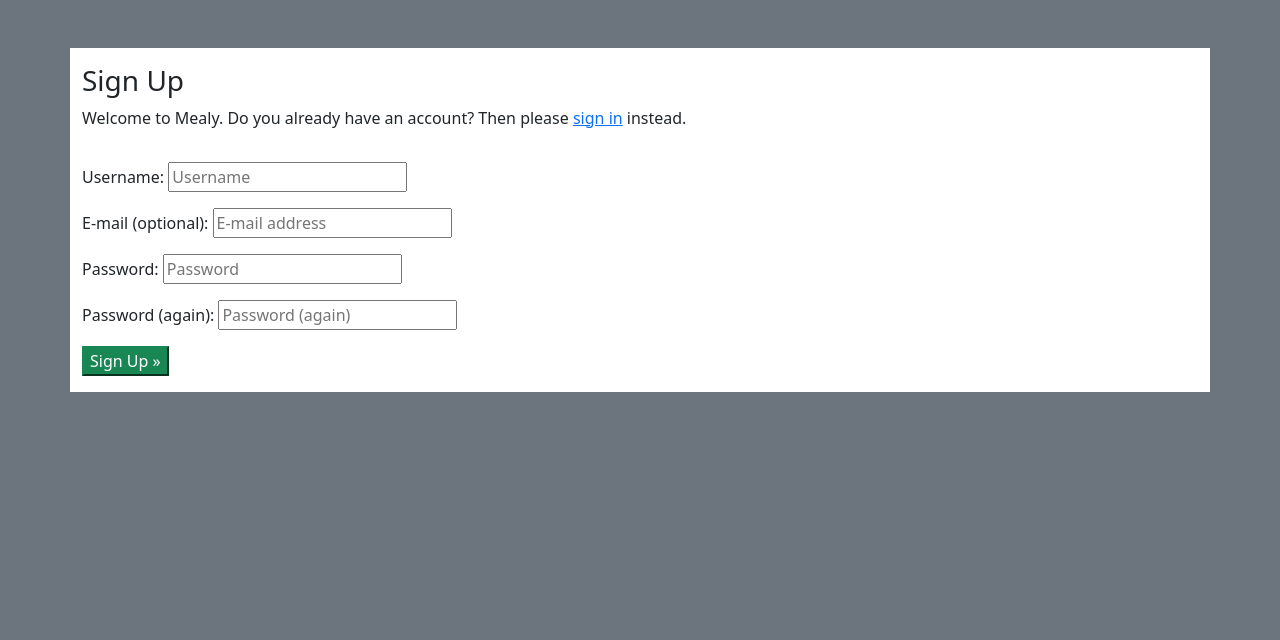
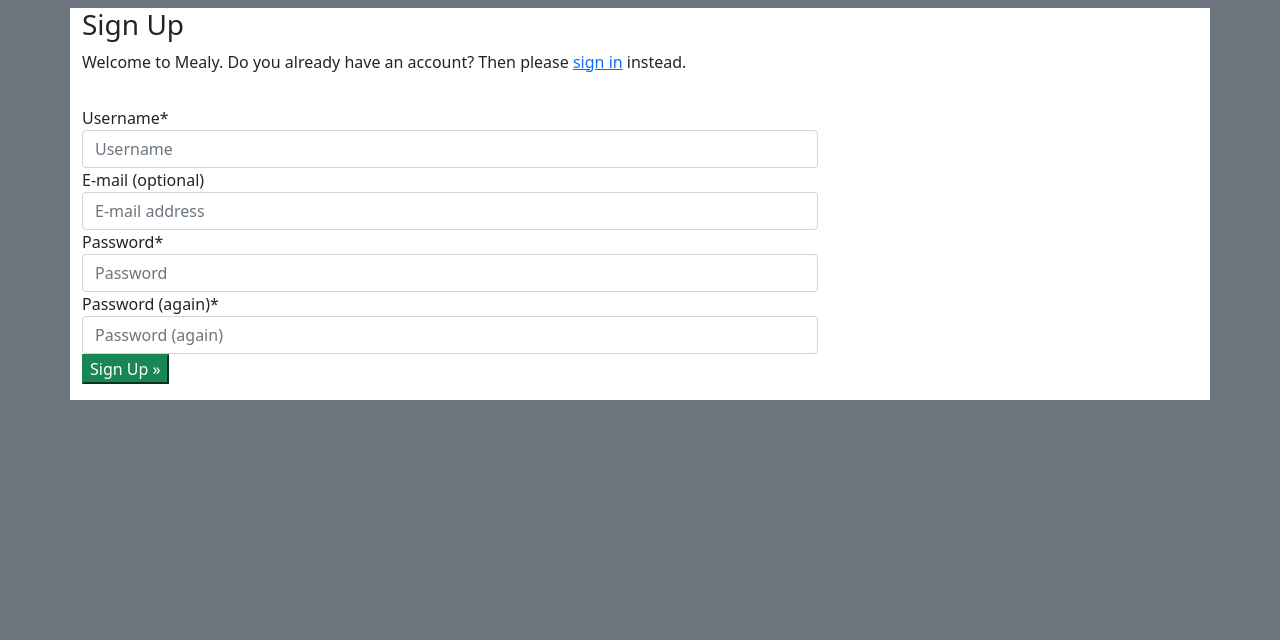
Before and after one commit to Code-Institute-Submissions/Mealy-V2, a Django app: page /accounts/signup/ in a window 1280 px wide. Shown: the part 56-696 px from the top of the page. Run offline with Django 3.2, Linux system fonts and the light colour scheme; some libraries are stand-ins or nearby versions.

Commit message:
style allauth templates

```diff
--- a/templates/account/signup.html
+++ b/templates/account/signup.html
@@ -1,13 +1,14 @@
 {% extends "base.html" %}
 
 {% load i18n %}
+{% load crispy_forms_tags %}
 
 {% block head_title %}{% trans "Signup" %}{% endblock %}
 
 {% block content %}
-<div class="container bg-white mt-5">
+<div class="container bg-white mt-2">
   <div class="row">
-    <div class="col-md-8 mt-3">
+    <div class="col-md-8">
       <h3>{% trans "Sign Up" %}</h3>
 
       <p>{% blocktrans %}Welcome to Mealy. Do you already have an account? Then please <a class="link"
@@ -18,7 +19,7 @@
     <div class="col-md-8 mt-3">
       <form class="signup" id="signup_form" method="post" action="{% url 'account_signup' %}">
         {% csrf_token %}
-        {{ form.as_p }}
+        {{ form | crispy }}
         {% if redirect_field_value %}
         <input type="hidden" name="{{ redirect_field_name }}" value="{{ redirect_field_value }}" />
         {% endif %}
```
Also changed, not shown: templates/account/login.html (+4 -3 lines).
